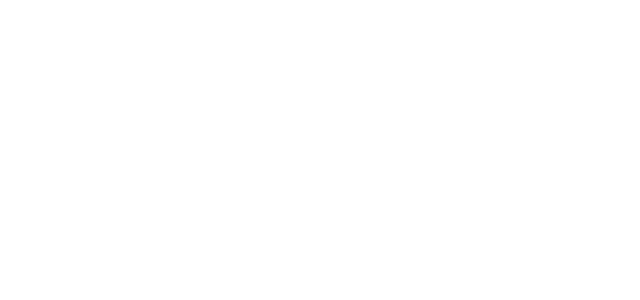
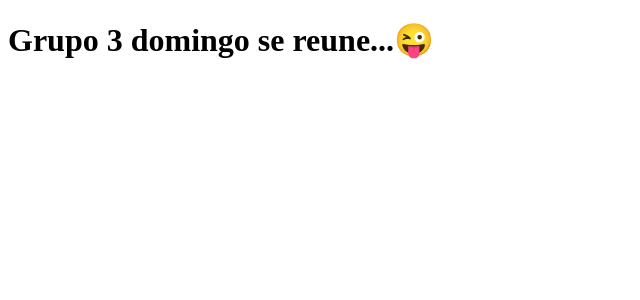
Before and after one commit to Cris7ian-tech/HISTORIAS-MEDICAS---Grupo-3, a React (Vite) app: page / in a window 1280 px wide. Shown: the top 300 px of the page, without its empty margins (0-640 px from the left). Built offline with nearby package versions, Linux system fonts and the light colour scheme.

Commit message:
recordatorio de reunion dominical

```diff
--- a/src/App.jsx
+++ b/src/App.jsx
@@ -1,11 +1,10 @@
-import { useState } from 'react'
 import './App.css'
 
 function App() {
 
   return (
     <>
-
+      <h1>Grupo 3 domingo se reune...😜</h1>
     </>
   )
 }
```
